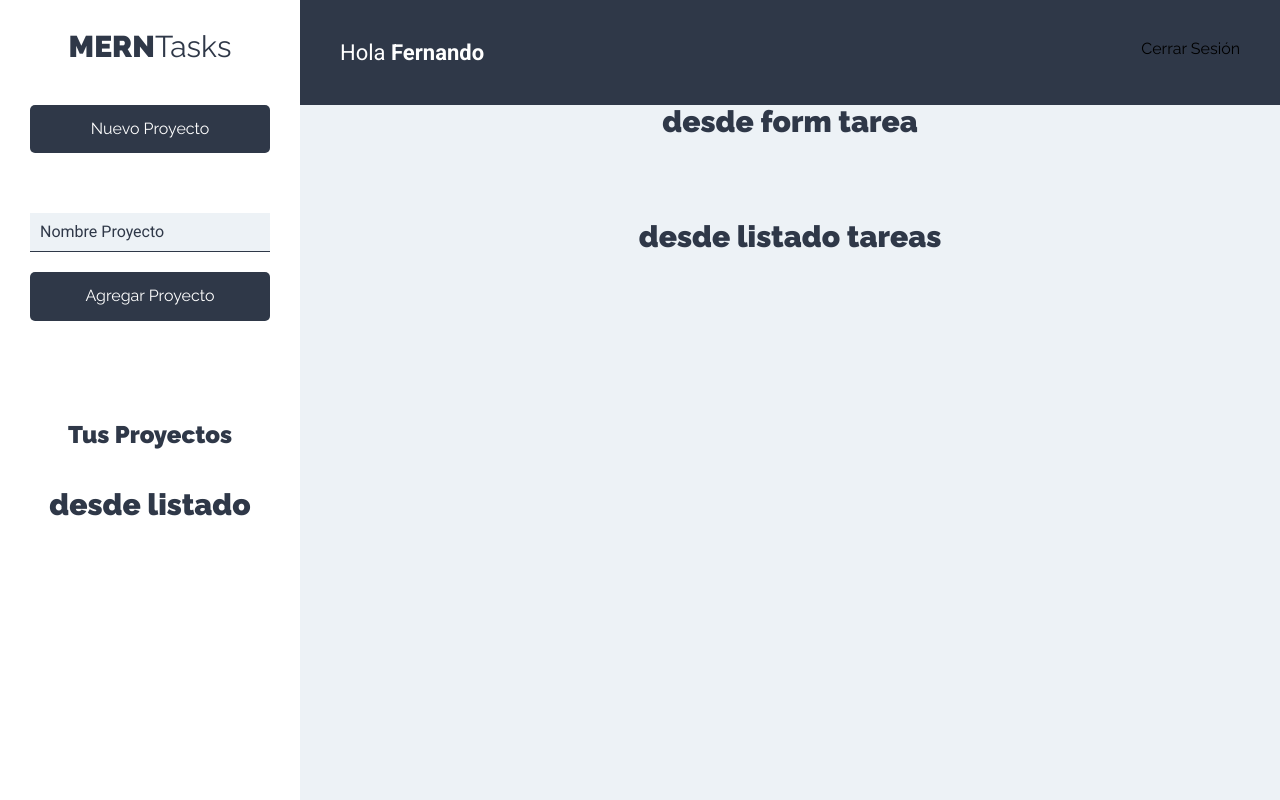
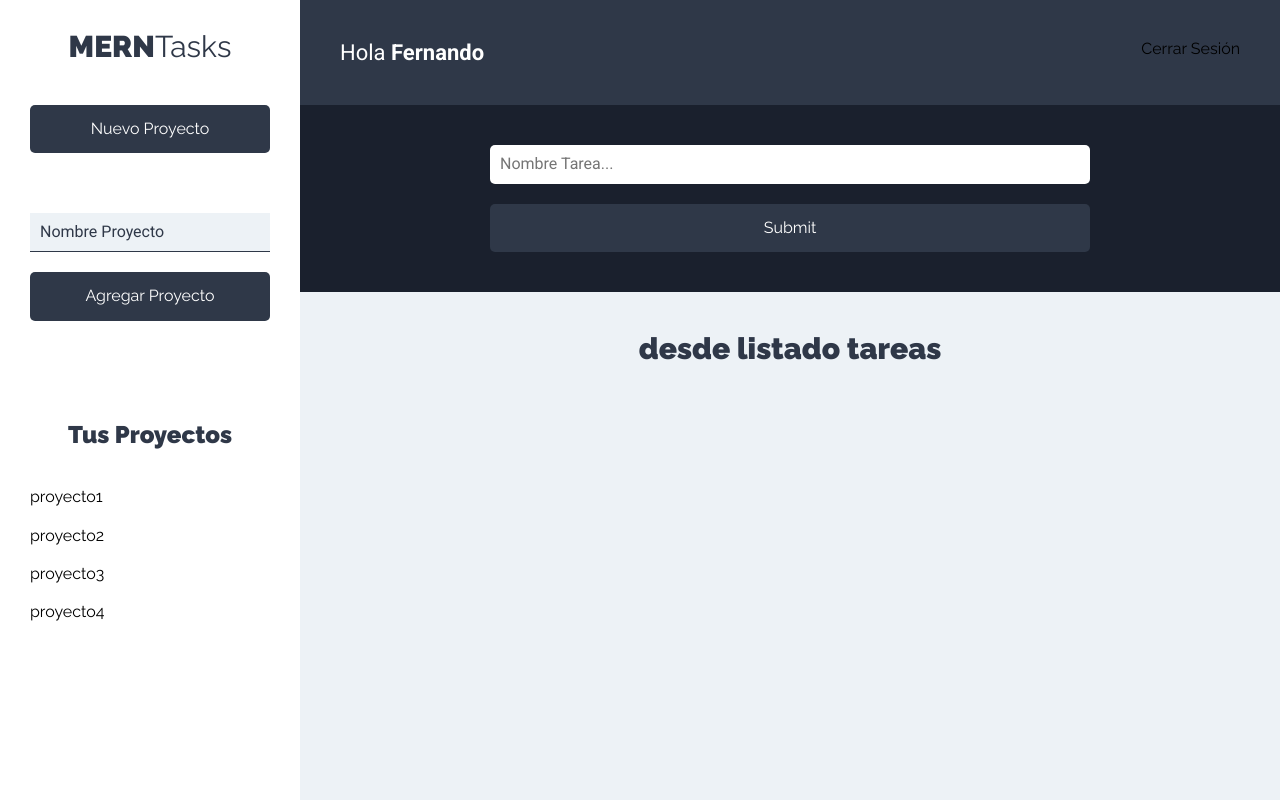
Before and after one commit to johanBautista/MERNTasks-Cliente, a React (Create React App) app: page /proyectos in a window 1280 px wide. Built offline with nearby package versions, Linux system fonts and the light colour scheme.

Commit message:
form tareas y listar proyectos

```diff
--- a/src/components/layout/Barra.js
+++ b/src/components/layout/Barra.js
@@ -8,7 +8,7 @@ const Barra = () => {
       </p>
       <nav className="nav-principal">
         <button className="btn btn-blank cerrar-sesion">Cerrar Sesión</button>
-      </nav>{' '}
+      </nav>
     </header>
   );
 };
--- a/src/components/proyectos/ListadoProyectos.js
+++ b/src/components/proyectos/ListadoProyectos.js
@@ -1,9 +1,20 @@
 import React from 'react';
+import Proyecto from './Proyecto';
 
 const ListadoProyectos = () => {
+  const proyectos = [
+    { nombre: 'proyecto1' },
+    { nombre: 'proyecto2' },
+    { nombre: 'proyecto3' },
+    { nombre: 'proyecto4' },
+  ];
   return (
     <div>
-      <h1>desde listado</h1>
+      <ul className="listado-proyectos">
+        {proyectos.map((proyecto) => (
+          <Proyecto proyecto={proyecto} />
+        ))}
+      </ul>
     </div>
   );
 };
--- /dev/null
+++ b/src/components/proyectos/Proyecto.js
@@ -0,0 +1,18 @@
+import React from 'react';
+
+const Proyecto = ({ proyecto }) => {
+
+  return (
+    <li>
+      <button
+        type="button"
+        className="btn btn-blank"
+        // onClick={() => seleccionarProyecto(proyecto._id)}
+      >
+        {proyecto.nombre}
+      </button>
+    </li>
+  );
+};
+
+export default Proyecto;
--- a/src/components/tareas/FormTarea.js
+++ b/src/components/tareas/FormTarea.js
@@ -1,9 +1,49 @@
 import React from 'react';
+import { useState } from 'react';
 
 const FormTarea = () => {
+  //
+  const [tarea, guardarTarea] = useState({
+    nombre: '',
+  });
+
+  //
+  const { nombre } = tarea;
+
+  //
+  const handleChange = (e) => {
+    guardarTarea({
+      ...tarea,
+      [e.target.name]: e.target.value,
+    });
+  };
+
+  //
+  const onSubmit = (e) => {
+    e.preventDefault();
+  };
+
   return (
-    <div>
-      <h1>desde form tarea</h1>
+    <div className="formulario">
+      <form onSubmit={onSubmit}>
+        <div className="contenedor-input">
+          <input
+            type="text"
+            className="input-text"
+            placeholder="Nombre Tarea..."
+            name="nombre"
+            value={nombre}
+            onChange={handleChange}
+          />
+        </div>
+
+        <div className="contenedor-input">
+          <input
+            type="submit"
+            className="btn btn-primario btn-submit btn-block"
+          />
+        </div>
+      </form>
     </div>
   );
 };
```
